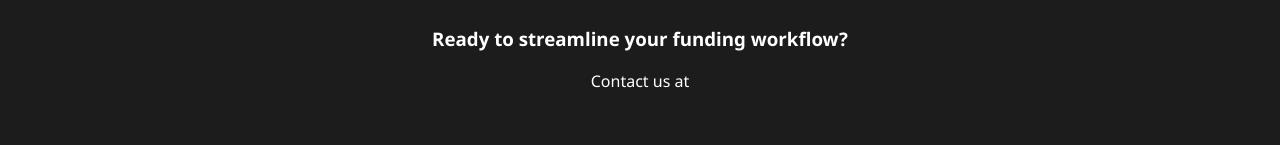
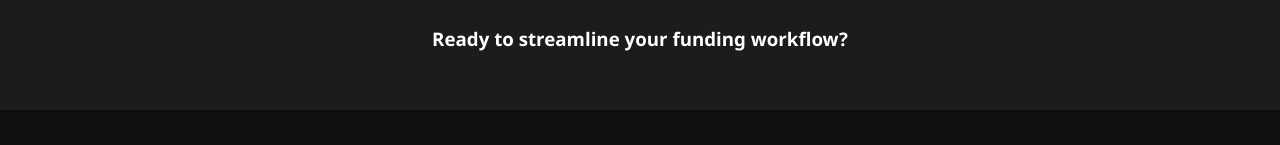
Before and after one commit to Maheedhar-rao/croc, a plain HTML site: page index.html in a window 1280 px wide. Shown: the part 1638-1783 px from the top of the page. After the commit the page ends 1748 px from the top, so only its background shows below. Drawn offline with Linux system fonts and the light colour scheme.

Commit message:
Update index.html
removed contact us

```diff
--- a/index.html
+++ b/index.html
@@ -50,7 +50,6 @@
 
   <footer id="contact">
     <h3>Ready to streamline your funding workflow?</h3>
-    <p>Contact us at <a href="mailto:govadamaheedhar@gmail.com>govadamaheedhar@gmail.com</a></p>
   </footer>
 </body>
 </html>
```
